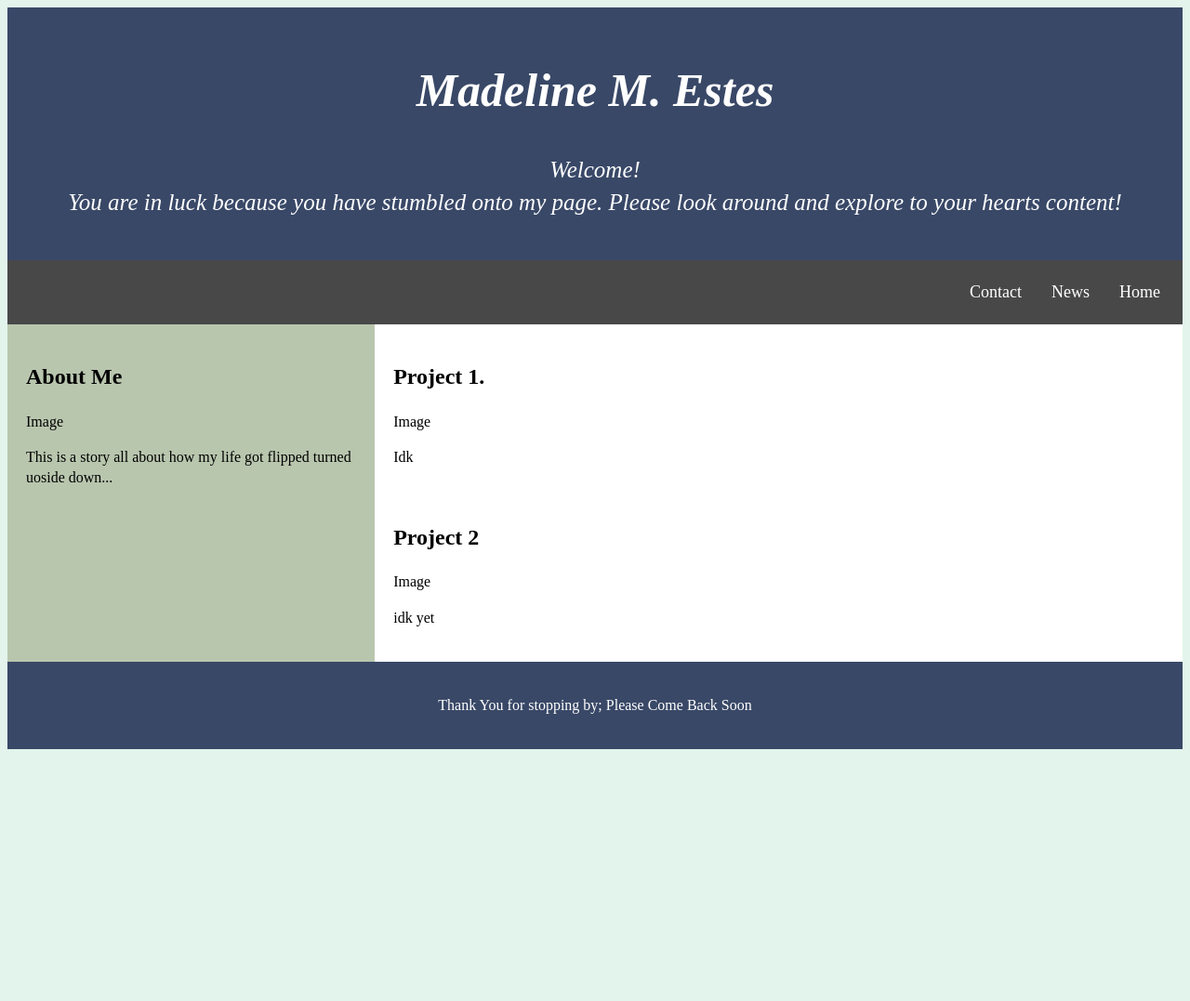
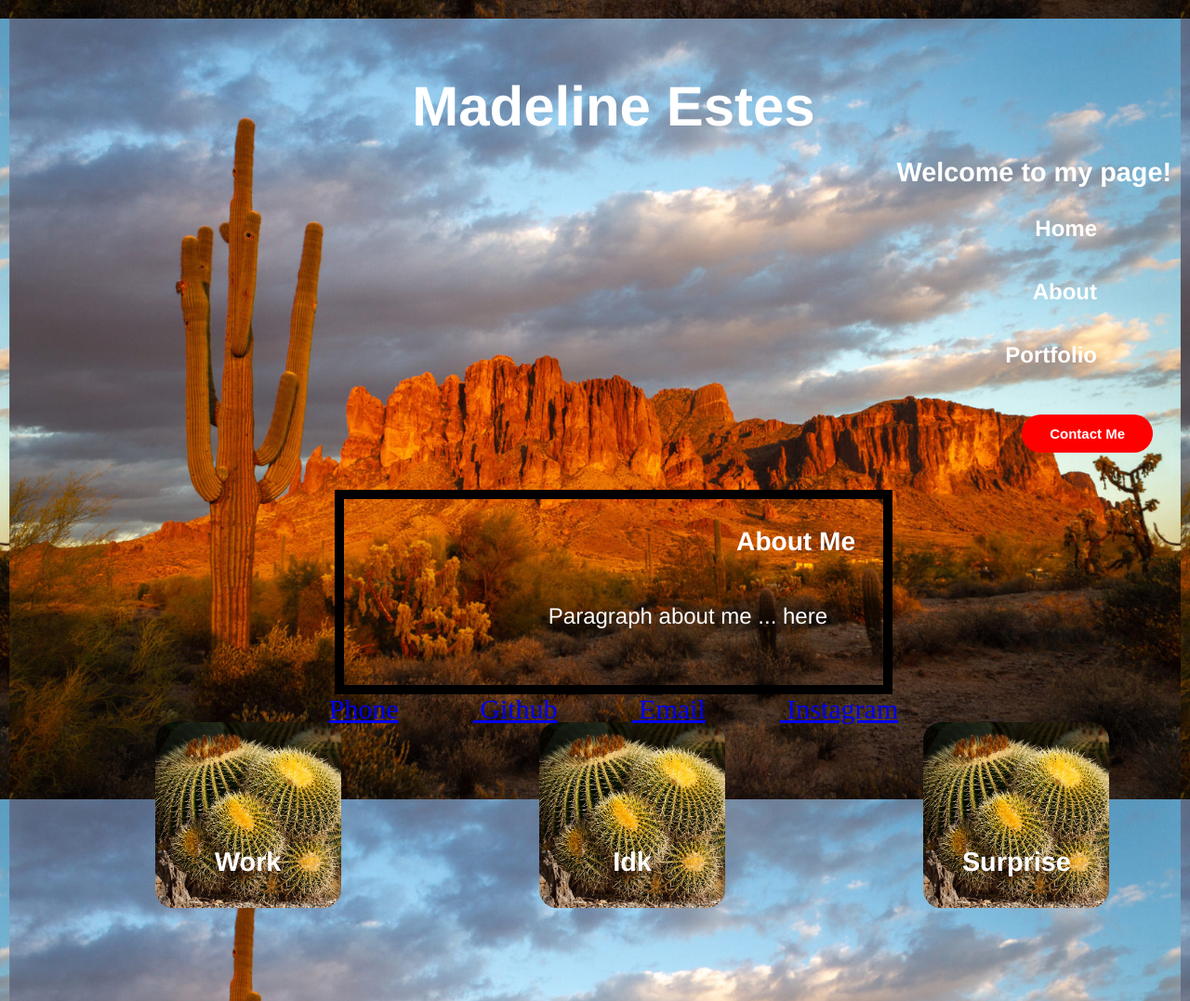
Before and after one commit to Maddieestes/Portfolio-de-la-madeline, a plain HTML site: page index.html in a window 1280 px wide. Shown: the whole page at 93% size. Before the commit the page ends 814 px from the top, so only its background shows below. Drawn offline with Linux system fonts and the light colour scheme.

Commit message:
commit 1

```diff
--- a/Assets/style.css
+++ b/Assets/style.css
@@ -1,94 +1,152 @@
+*{
+  margin: 20px;
+  box-sizing: border-box;
+}
 
-body {
+body{
+  height: 100vh;
+  width: 100%;
+  background-image: url(Arizona\ sunset.jpg);
+  background-size: cover;
+  background-position: center;
+  font-family: 'Franklin Gothic Medium', 'Arial Narrow', Arial, sans-serif;
+  text-align: right;
+  color: white;
+  font-size: 24px;
   display: flex;
   flex-direction: column;
-  line-height: 1.4;
-  background-color: #e2f4eb;
 }
-header {
-  padding: 20px;
-  background-color: #394867;
-  color: #fff;
+
+/* "logo" my name design */
+.logo{
   text-align: center;
+  color: white;
+  font-size: 60px;
+
+}
+/* nav bar spacing and placement*/
+.nav{
+  display: flex;
+  align-items: center;
+  justify-content: space-between;
+  padding-top: 40px;
+  padding-left: 10%;
+  padding-right: 10%;
+}
+/* nav bar link display */
+nav ul li{
+  list-style-type: none;
+  display: inline block;
+  padding: 10px 20px;
+}
+/* nav bar links design */
+nav ul li a{
+  color: white;
+  text-decoration: none;
+  font-weight: bold;
+}
+/* nav bar hover */
+nav ul li a:hover{
+  color:olive;
+}
+/* button display */
+button{
+  border: none;
+  background: red;
+  padding: 12px 30px;
+  border-radius: 30px;
+  color: white;
+  font-weight: bold;
+  font-size: 15px;
+
+}
+/* button hover */
+button:hover{
+  transform: scale(1.3);
+}
+/* testing */
+.sidebar {
+  width:100%;
+  max-width:600px;
+  border:10px solid black;
+  margin: 0 auto;
+  padding:10px;
+
+}
+
+  .sidebar div {
+    padding: 30px;
+    font-size: 24px;
+    display: block;
+    }
+
+    .body-text {
+    font-size: 18px;
+    margin-left: 150px;
+    }
+
+/* end testing */
+/* flexbox display */
+.maincontainer{
+  width: 100%;
+  height: auto;
+  display: flex;
+  flex-direction: row;
+  flex-wrap: wrap;
+  justify-content: center;
+  justify-content: space-around ;
+}
+/* adjusts titles */
+h2 {
+margin: 0;
+font-size: 1.4rem;
+
+}
+/* card display */
+.card{
+  width: 200px;
+  height: 200px;
+  background-image: url(./cactus.jpg);
+  background-size: cover;
+  background-position: center;
+  color: white;
   font-size: 25px;
-  font-style: italic;
+  text-align: center;
+  line-height: 300px;
+  border-radius: 20px;
+  margin: 10px;
+}
+.card:hover{
+  transform: scale(1.3);
+}
+
+/* footer display */
+.footer {
+  position:fixed;bottom:0;left:0;right:0;height:15px;
+ display: table;
+ margin-left: auto;
+ margin-right: auto;
+ font-size: 30px;
+}
+/* footer design */
+.footer li{
+  display: inline;
+  text-align: center;
+  font-family: 'Times New Roman', Times, serif;
+  color: white;
 }
 
 
 
-/* Nav Bar */
-ul {
-  list-style-type: none;
-  margin: 0;
-  padding: 8px;
-  overflow: hidden;
-  background-color: #484848;
+@media (min-width: 50em) {
+h2 {
+  font-size: 1.8rem;
+}
 }
 
-li {
-  float: right;
-  font-size: large;
-}
 
-li a {
-  display: block;
-  color: white;
-  text-align: center;
-  padding: 14px 16px;
-  text-decoration: none;
-}
-
-li a:hover {
-  background-color: #b9c6ae ;
-}
-
-body {
-  display: flex;
-  flex-wrap: wrap;
-}
-main {
-  display: flex;
-}
-/* side bar */
-aside {
-  flex: 30%;
-  background-color: #b9c6ae;
-  padding: 20px;
-  flex-wrap: wrap;
-}
-
-section {
-  flex: 70%;
-  background-color: #fff;
-  padding: 20px;
-}
-/* footer */
-footer {
-  padding: 20px;
-  text-align: center;
-  background:  #394867;
-  color: #fff;
-}
-
-/* When using `max-width` as the breakpoint, you must go from widest to narrowest to avoid conflict */
-
-/* Tablets - header changes color */
-@media screen and (max-width: 992px) {
-  header {
-    background: #9d3d30;
+@medIa screen and (max-width:768px) {
+  .main{
+      flex-direction: column;
   }
 }
-
-/* Large smartphones - navbar changes color */
-@media screen and (max-width: 768px) {
-  nav {
-    background-color: #bb8588;
-  }
-}
-
-/* Small smartphones - image placeholders change color */
-@media screen and (max-width: 576px) {
-  .sample-img {
-    background-color: #8ac4ff;
-  }
-}
--- a/index.html
+++ b/index.html
@@ -4,50 +4,54 @@
   <meta charset="UTF-8">
   <meta http-equiv="X-UA-Compatible" content="IE=edge">
   <meta name="viewport" content="width=device-width, initial-scale=1.0">
+  <link rel="stylesheet" href="Assets/style.css">
+  <link rel="profile pic" href="assests/ME.jpg">
   <title>Challenge 2</title>
-    <link rel="stylesheet" href="assets/style.css" />
 </head>
-     <!-- Site Header -->
-<header>
-        <h1>Madeline M. Estes</h1>
-      <p> Welcome! <br> You are in luck because you have stumbled onto my page. Please look around and explore to your hearts content!</p>
-</header>
-        <!-- Nav Bar -->
+<body>
+  <!-- nav bar -->
     <nav>
-      <!-- rename these sections -->
+      <h1 class="logo">Madeline Estes</h1>
+      <h2>Welcome to my page!</h2>
       <ul>
-        <li><a href="#home">Home</a></li>
-        <li><a href="#news">News</a></li>
-        <li><a href="#contact">Contact</a></li>
+        <li><a href="#">Home</a></li>
+        <li><a href="#"> About</a></li>
+        <li><a href="#"> Portfolio</a></li>
       </ul>
+      <button type="button">Contact Me</button>
     </nav>
-     <!-- Body -->
-  <main>
-    <!-- side bar -->
-    <aside>
-      <h2>About Me</h2>
-      <div class="sample-img">Image</div>
-      <p>This is a story all about how my life got flipped turned uoside down...</p>
-    </aside>
-<!-- project boxes -->
-    <section>
-      <!-- project 1 -->
-      <h2>Project 1.</h2>
-      <div class="sample-img">Image</div>
-      <p>Idk</p>
-      <br />
-      <!-- Project 2 -->
-      <h2>Project 2</h2>
-      <div class="sample-img">Image</div>
-      <p>
-      idk yet
-      </p>
-    </section>
-  </main>
-  <!-- footer info -->
-  <Footer>
-    <p>Thank You for stopping by; Please Come Back Soon</p>
-  </Footer>
+  </div>
+
+  <div class="sidebar">
+    <h3>About Me</H3>
+    <div>Paragraph about me ... here</div>
+ </div>
 
 
+<!-- cards -->
+<!-- card1 -->
+<div class="maincontainer">
+  <div class="card">
+  <h2>Work</h2>
+  </div>
+<!-- card 2 -->
+  <div class="card">
+    <h2>Idk</h2>
+    </div>
+<!-- card 3 -->
+    <div class="card">
+      <h2>Surprise</h2>
+
+      </div>
+</div>
+<!-- footer links -->
+  <footer>
+    <ul class="footer">
+      <li><a href="/phone/"> Phone</a></li>
+      <li><a href="/github/"> Github</a></li>
+      <li><a href="/email/"> Email</a></li>
+      <li><a href="/Insta/"> Instagram</a></li>
+    </ul>
+  </footer>
+</body>
 </html>
```
Also changed, not shown: Assets/Arizona sunset.jpg (added), Assets/ME.jpg (added), Assets/cactus.jpg (added). Lines whose indentation alone changed are shown as unchanged.
